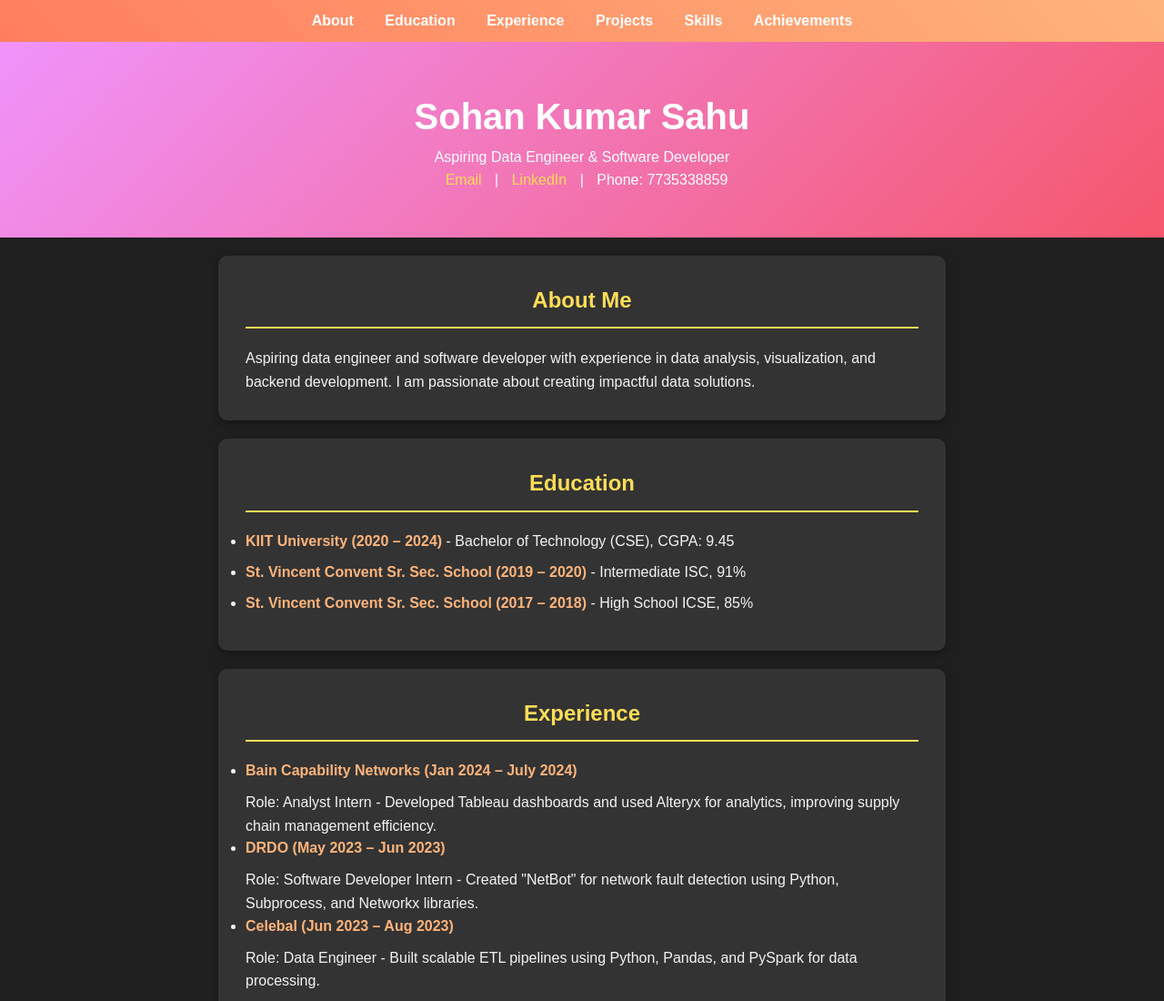
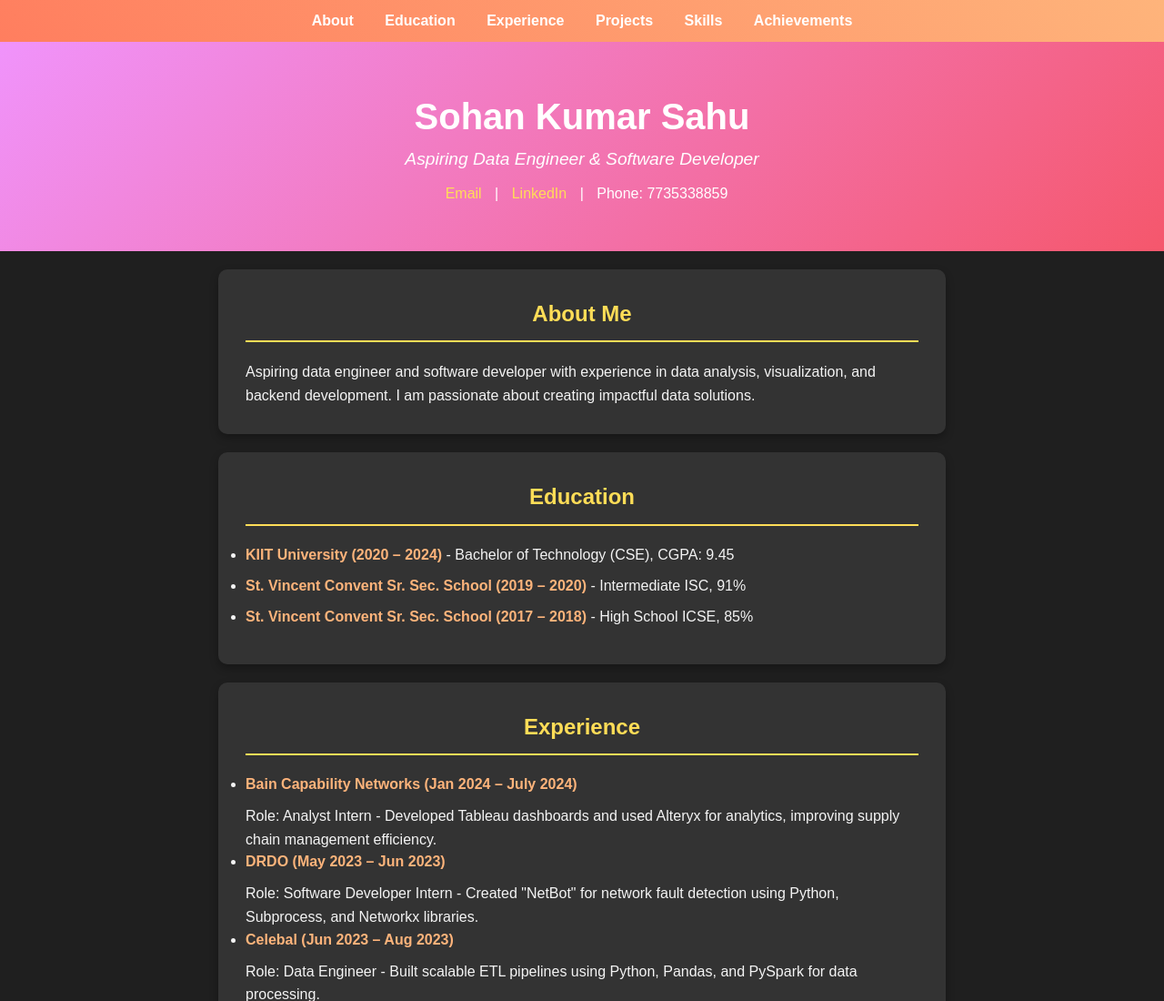
Before and after one commit to Sohanksahu/Profile, a plain HTML site: page index.html in a window 1280 px wide. Shown: the top 1100 px of the page at 91% size. Drawn offline with Linux system fonts and the light colour scheme.

Commit message:
Update index.html

```diff
--- a/index.html
+++ b/index.html
@@ -22,7 +22,7 @@
     <!-- Header Section -->
     <header>
         <h1>Sohan Kumar Sahu</h1>
-        <p>Aspiring Data Engineer & Software Developer</p>
+        <p class="title">Aspiring Data Engineer & Software Developer</p>
         <div class="contact-info">
             <a href="mailto:sohansahu1484@gmail.com">Email</a> |
             <a href="http://linkedin.com/in/sohan-k-sahu-0a82a721b" target="_blank">LinkedIn</a> |
@@ -30,13 +30,12 @@
         </div>
     </header>
 
-    <!-- About Section -->
+    <!-- Sections -->
     <section id="about">
         <h2>About Me</h2>
         <p>Aspiring data engineer and software developer with experience in data analysis, visualization, and backend development. I am passionate about creating impactful data solutions.</p>
     </section>
 
-    <!-- Education Section -->
     <section id="education">
         <h2>Education</h2>
         <ul>
@@ -46,7 +45,6 @@
         </ul>
     </section>
 
-    <!-- Experience Section -->
     <section id="experience">
         <h2>Experience</h2>
         <ul>
@@ -59,7 +57,6 @@
         </ul>
     </section>
 
-    <!-- Projects Section -->
     <section id="projects">
         <h2>Projects</h2>
         <ul>
@@ -69,7 +66,6 @@
         </ul>
     </section>
 
-    <!-- Skills Section -->
     <section id="skills">
         <h2>Skills</h2>
         <p><strong>Languages:</strong> Python, SQL, C++, Java, C</p>
@@ -77,7 +73,6 @@
         <p><strong>Techniques:</strong> DSA, OOPS, Machine Learning, Data Analysis, Visualization, Supply Chain Management</p>
     </section>
 
-    <!-- Achievements Section -->
     <section id="achievements">
         <h2>Achievements & Certifications</h2>
         <ul>
```
